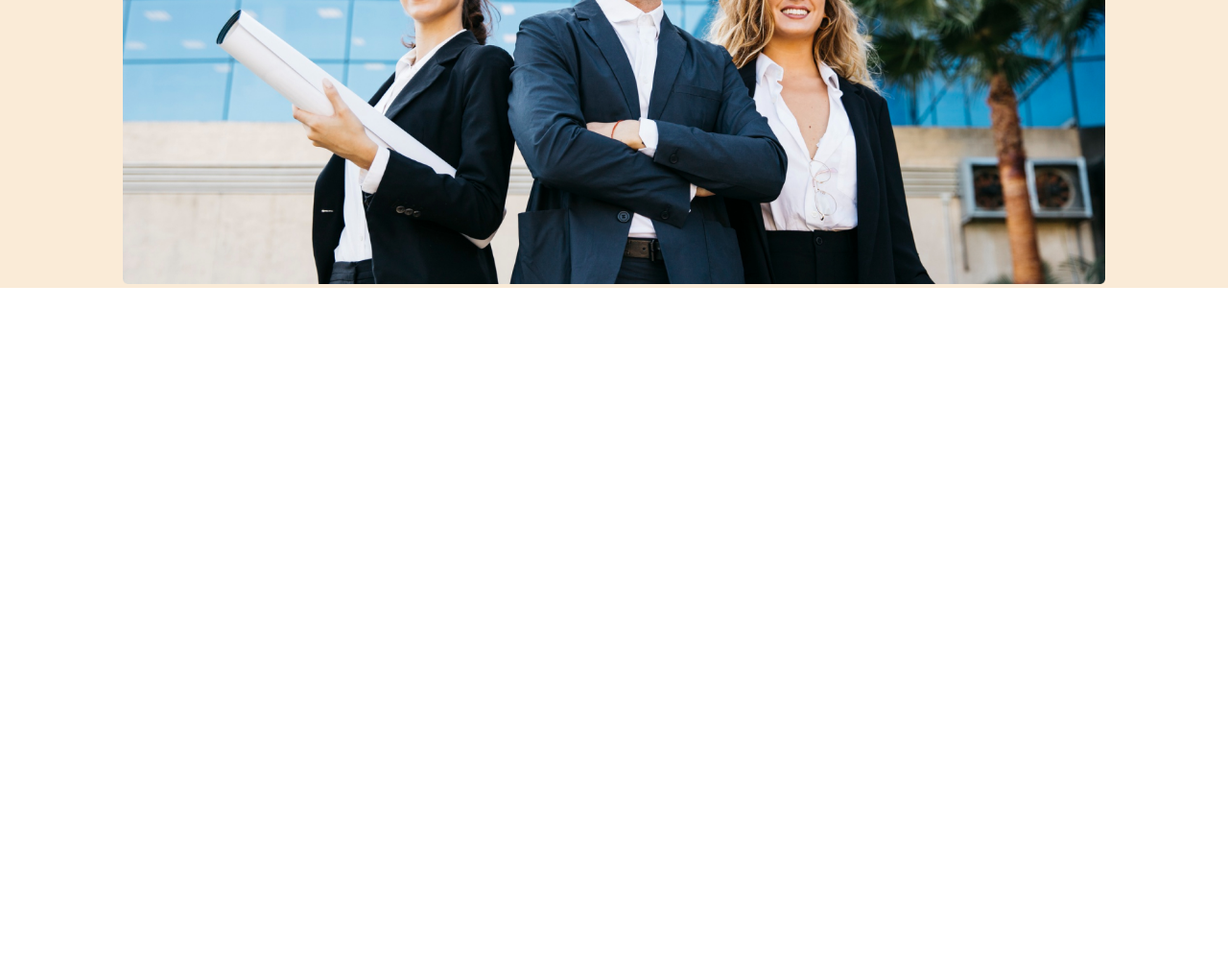
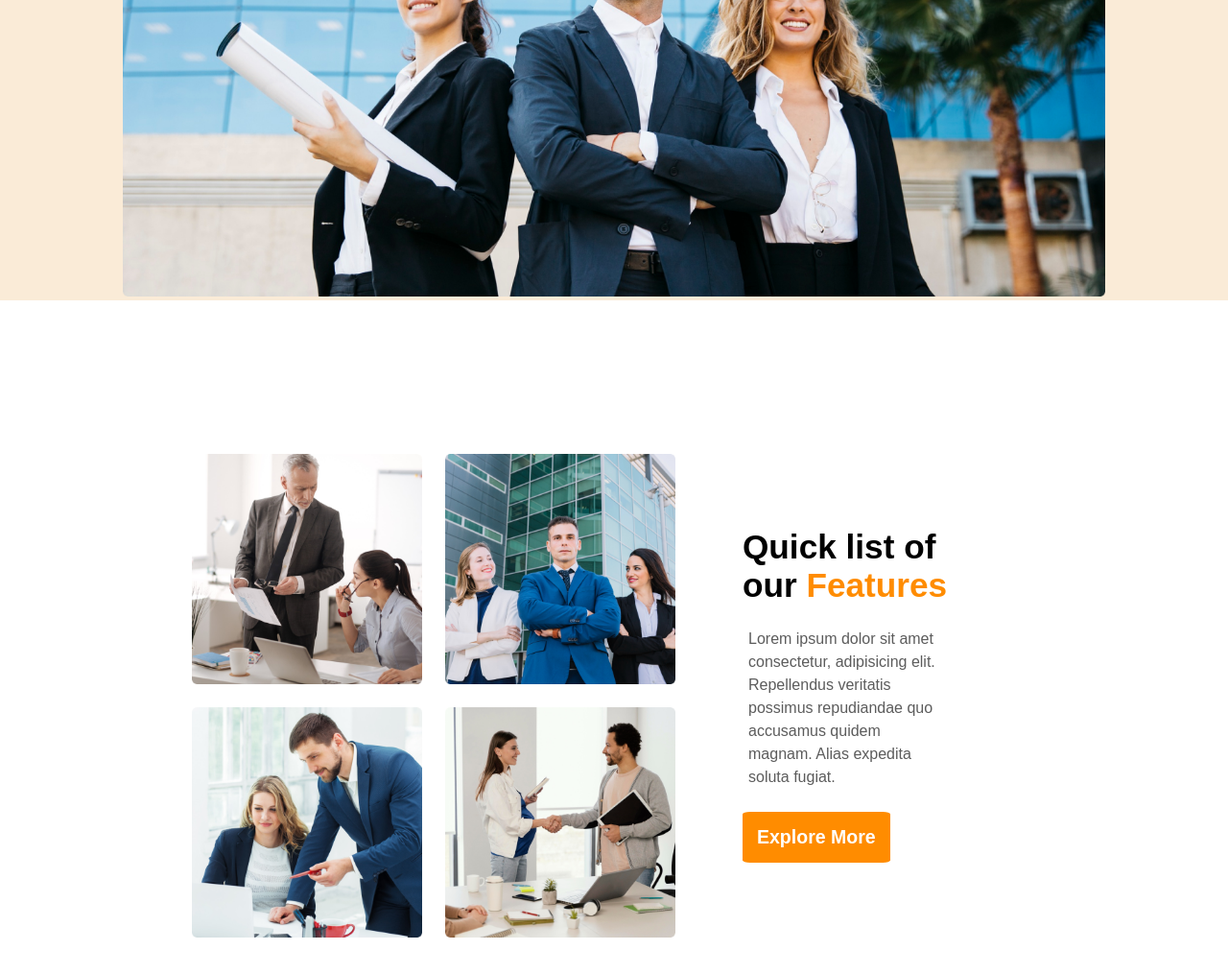
Before and after one commit to mahizaman490/simple-project-july15, a plain HTML site: page index.html in a window 1280 px wide. Shown: the part 741-1756 px from the top of the page at 96% size. Before the commit the page ends 1041 px from the top, so only its background shows below. Drawn offline with Linux system fonts and the light colour scheme.

Commit message:
added section1 with responsive

```diff
--- a/index.html
+++ b/index.html
@@ -21,7 +21,7 @@
 <div class="banner">
    <div class="banner-contant">
 
-    <h1>Brand New Group of Architects</h1>
+    <h1>Brand New Group of <span>Architects</span></h1>
     <p>Lorem ipsum dolor sit amet consectetur adipisicing elit. Dignissimos possimus et beatae repellendus odio quidem perspiciatis maiores atque deleniti. Modi!</p>
     <button class="primary">Explore More</button>
    </div>
@@ -29,7 +29,20 @@
 </div>
     </header>
     <main>
+<section class="section-1">
+    <div class="section1-pic">
+<img src="images/team1.png" alt="">
+<img src="images/team2.png" alt="">
+<img src="images/team3.png" alt="">
+<img src="images/team4.png" alt="">
+    </div>
 
+    <div class="section1-desc">
+<h1 class="title">Quick list of our <span>Features</span> </h1>
+<p class="sec1-para">Lorem ipsum dolor sit amet consectetur, adipisicing elit. Repellendus veritatis possimus repudiandae quo accusamus quidem magnam. Alias expedita soluta fugiat.</p>
+<button class="primary">Explore More</button>
+    </div>
+</section>
     </main>
     <footer>
 
--- a/style.css
+++ b/style.css
@@ -25,6 +25,12 @@ max-width: 100%;
 }
 h1{
     font-weight:bolder;
+    font-size: 2.3rem;
+}
+
+.title{
+
+    font-size: 2.2rem;
 }
 
 .nav-title{
@@ -49,6 +55,8 @@ button{
     color: white;
     padding:15px;
     border-radius:5%;
+    font-weight: bolder;
+    font-size: 1.22rem;
 }
 .banner-img{
   max-width: 80%;
@@ -56,32 +64,92 @@ margin-left: 10%;
 
 }
 p{
-    color: rgb(71, 71, 71);
+    color: rgb(92, 92, 92);
     line-height:1.5em;
     padding: 1.5em;
 }
 
 .banner{
     width: 100%;
+
 }
+.section-1{
+   display: flex;
+   align-items: center;
+   margin: 10em;
+
+}
+.section1-pic{
+   display: grid;
+    grid-template-columns: repeat(2,1fr);
+    gap: 1.5rem;
+}
+
+
+.section1-pic img{
+    height:15em;
+    width: auto;
+
+  }
+
+
+
+.section1-desc{
+  padding-left: 70px;
+  padding-right: 70px;
+
+
+
+}
+
+.sec1-para{
+    padding-left:6px;
+}
+main{
+
+  max-width: 1200px;
+  margin: 0 auto;
+
+}
+
+span{
+    color: darkorange;
+
+}
+
 
 
 @media screen and (max-width:576px){
 
   header{
-    padding: 20px;
+    padding-top: 20px;
+
   }
-    nav{
+    nav,.section-1{
         flex-direction: column;
+
+
     }
+    .section1-pic{
+        grid-template-columns: 1fr;
+
+    }
+
+
 }
 
 @media screen and (min-width:576px) and (max-width:960px){
-    nav{
+    nav , .section-1{
         flex-direction: column;
     }
     header{
-   padding: 50px;
-   max-width:650px;
+            padding:0;
+            max-width: auto;
+
+    }
+
+    .section-1 .section1-desc{
+        padding: 20px;
+
     }
 }
```
